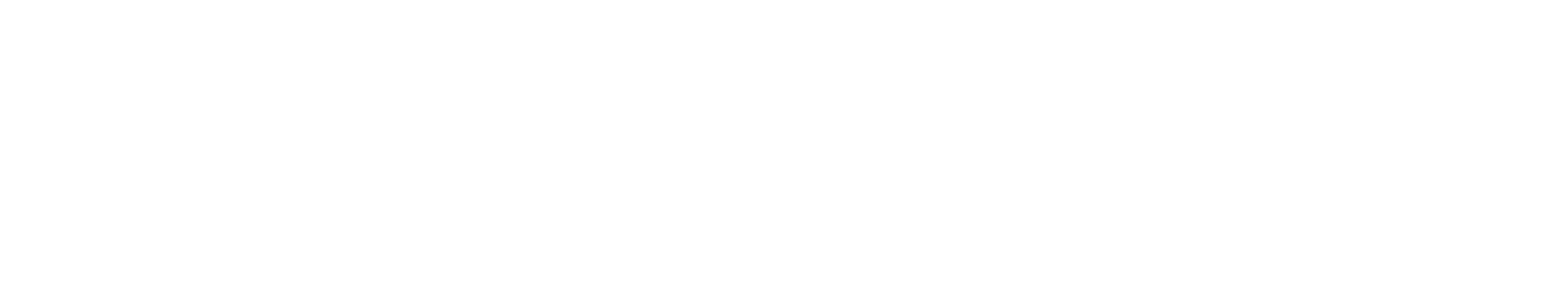
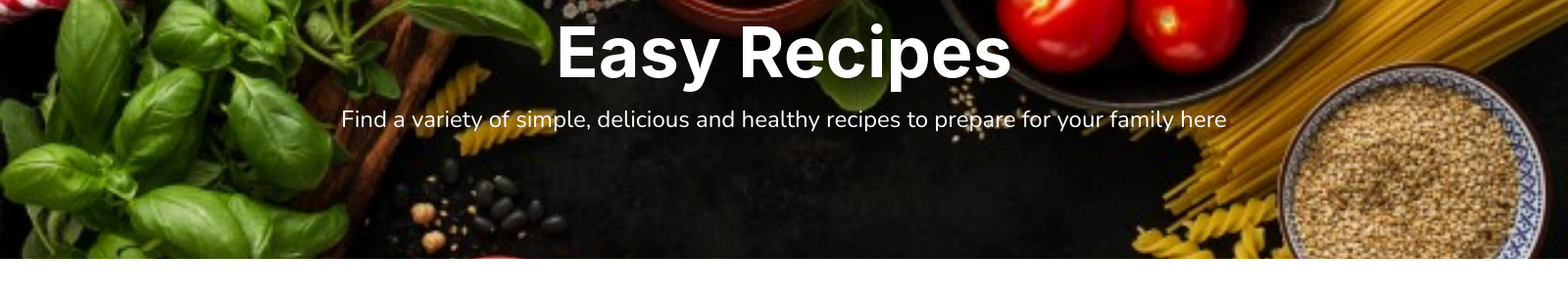
Before and after one commit to NolwaziNgcongo/Portfolio-project, a plain HTML site: page index.html in a window 1280 px wide. Shown: the whole page at 98% size, 1600 px wide, since content can reach past the window. Drawn offline with nearby package versions, Linux system fonts and the light colour scheme.

Commit message:
Added the header, image and CSS for the project

```diff
--- a/index.html
+++ b/index.html
@@ -16,6 +16,9 @@
         <script src="https://kit.fontawesome.com/038b8717e6.js" crossorigin="anonymous"></script>
 </head>
 <body>
-
+    <header class="header">
+<h1>Easy Recipes</h1>
+<p>Find a variety of simple, delicious and healthy recipes to prepare for your family here</p>
+</header>
 </body>
 </html>
--- a/porfolio.css
+++ b/porfolio.css
@@ -1,3 +1,29 @@
-body {
-    background: red;
+:root {
+    --branding-color: #FFFFFF;
+    --default-font-family: "Nunito", sans-serif;
+
 }
+
+.header {
+    background-image: url("/images/main.jpg");
+    background-size: cover;
+    background-position: center;
+    height: 265px;
+    width: 1600px;
+    background-color: rgba(0, 0, 0, 0.5);
+}
+
+.header h1 {
+    color: var(--branding-color);
+    font-size: 72px;
+    font-weight: bold;
+    text-align: center;
+    padding-top: 10px;
+}
+
+.header p {
+    color: var(--branding-color);
+    font-size: 24px;
+    font-family: var(--default-font-family);
+    text-align: center;
+}
```
Also changed, not shown: images/main.jpg (added).
